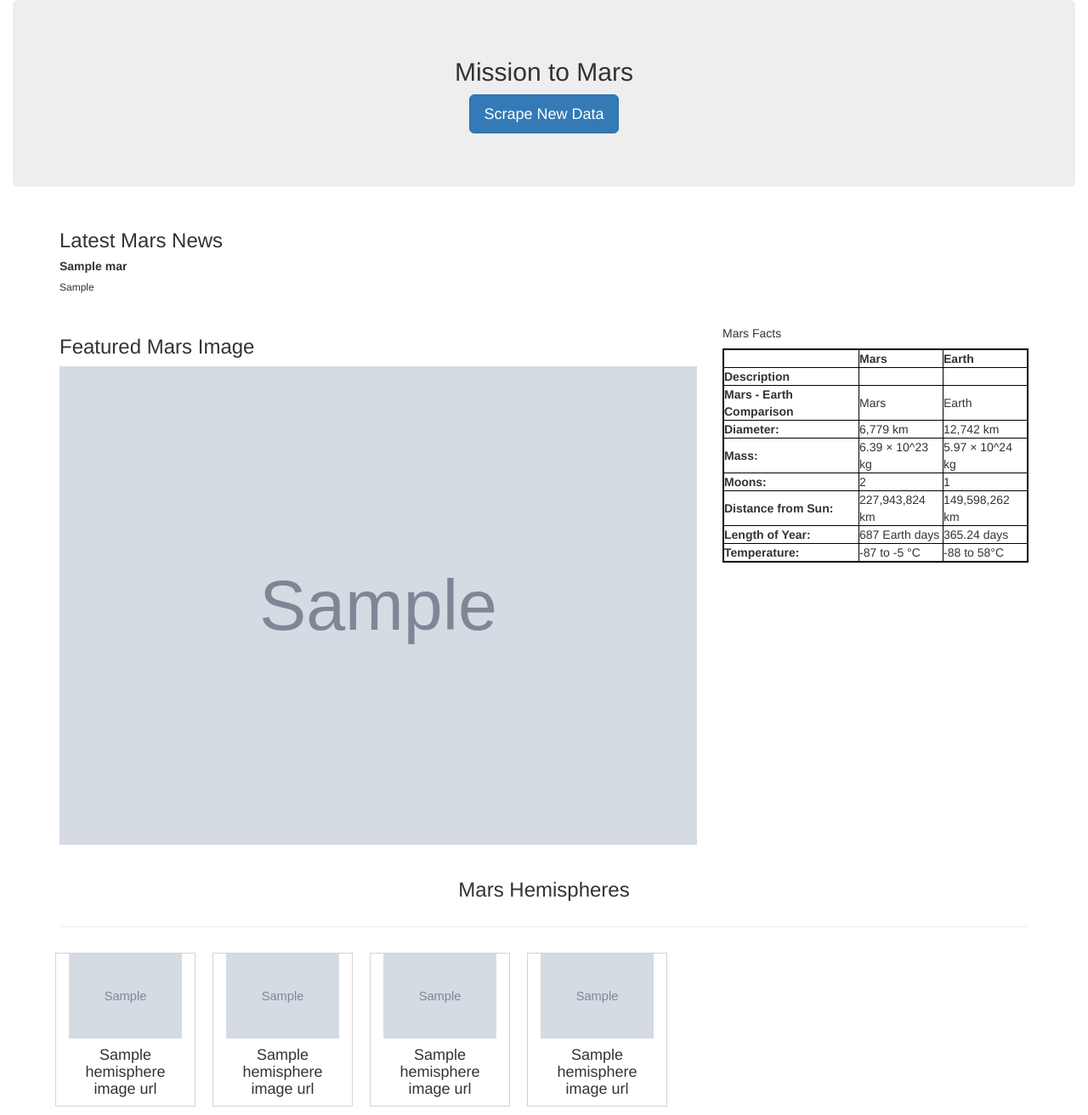
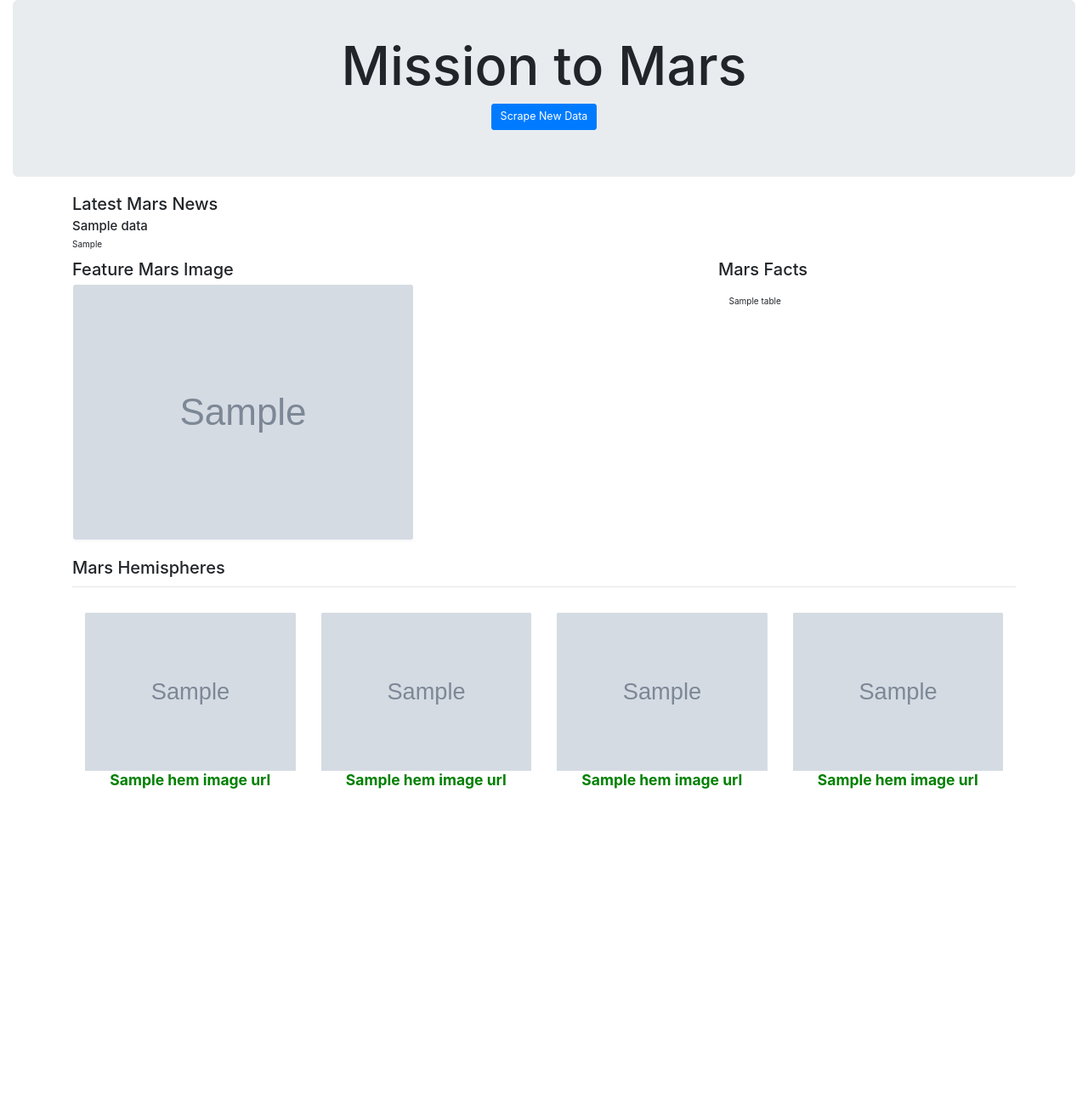
Before and after one commit to emergenceofmeg/Web-Scraping-Challenge, a Flask app: template templates/index.html in a window 1280 px wide. Shown: the whole page at 85% size. After the commit the page ends 928 px from the top, so only its background shows below. Run offline with Flask 2, Linux system fonts and the light colour scheme; the template is opened without the code that fills it: most values are stand-ins (such as "Sample title", 1, 10 or a date in 2020); grey boxes marked "Sample" are stand-in pictures; parts of the project's set-up code (start-up, migrations or seed data) failed here and were passed over; some libraries are stand-ins or nearby versions.

Commit message:
final commit

```diff
--- a/templates/index.html
+++ b/templates/index.html
@@ -5,141 +5,85 @@
     <meta charset="UTF-8">
     <meta name="viewport" content="width=device-width, initial-scale=1.0">
     <meta http-equiv="X-UA-Compatible" content="ie=edge">
-  <title> Mission to Mars</title>
+    <title>Mars</title>
     <link rel="stylesheet" href="https://maxcdn.bootstrapcdn.com/bootstrap/3.3.7/css/bootstrap.min.css">
+    <link rel="stylesheet" href="https://stackpath.bootstrapcdn.com/bootstrap/4.3.1/css/bootstrap.min.css" integrity="sha384-ggOyR0iXCbMQv3Xipma34MD+dH/1fQ784/j6cY/iJTQUOhcWr7x9JvoRxT2MZw1T" crossorigin="anonymous">
+
   </head>
-
 
   <body>
     <div class="container-fluid">
+      <div class="jumbotron text-center">
+        <h1>Mission to Mars</h1>
+        <p><a class="btn btn-primary btn-lg" href="/scrape" role="button">Scrape New Data</a></p>
+      </div>
+      <div class = "container">
+        <h2>Latest Mars News  </h2>
+        <h4>{{data.news_title}}</h4>
+        <p>{{data.news_p}}</p>
 
-    <div class="jumbotron text-center">
-      <h2>Mission to Mars</h1>
-      <p><a class="btn btn-primary btn-lg" href="/scrape" role="button">Scrape New Data</a></p>
+        <div class = "row">
+          <div class="col-md-8">
+            <h2>Feature Mars Image  </h2>
+            <img class = "panel" src="{{data.mars_img}}" alt="Mars">
+          </div>
+
+          <div class="col-md-4">
+            <h2>Mars Facts</h2>
+            <div class="card-body table-responsive ">{{data.table|safe}}</div>
           </div>
         </div>
 
-  <div class="container">
-    <div class="row">
-      <div class="col-sm-12">
-        <h3>Latest Mars News</h3>
-        <h5><b>{{mars.new_title}}</b></h4>
-        <h6>{{mars.new_p}}</h6>
-      </div>
-    </div>
-
-    <br>
-
-    <div class="row">
-      <div class="col-sm-8">
-        <h3>Featured Mars Image</h3>
-        <img src="{{ mars.featured_imaged_url }}", alt="Mars" width="100%" height = "100%" >
-      </div>
-
-
-      <div class="col-sm-4">
-        <h5>Mars Facts</h5>
-        <table border="1" class="dataframe" style = "border: 2px solid black; width:100%; height:80%;" >
-        <thead>
-          <tr style="text-align: right;">
-            <th></th>
-            <th>Mars</th>
-            <th>Earth</th>
-          </tr>
-        </thead>
-        <tbody >
-          <tr>
-            <td ><b>Description</b></td>
-            <td></td>
-            <td></td>
-          </tr>
-          <tr>
-            <td><b>Mars - Earth Comparison</b></td>
-            <td>Mars</td>
-            <td>Earth</td>
-          </tr>
-          <tr>
-            <td><b>Diameter:</b></td>
-            <td>6,779 km</td>
-            <td>12,742 km</td>
-          </tr>
-          <tr>
-            <td><b>Mass:</b></td>
-            <td>6.39 × 10^23 kg</td>
-            <td>5.97 × 10^24 kg</td>
-          </tr>
-          <tr>
-            <td><b>Moons:</b></td>
-            <td>2</td>
-            <td>1</td>
-          </tr>
-          <tr>
-            <td><b>Distance from Sun:</b></td>
-            <td>227,943,824 km</td>
-            <td>149,598,262 km</td>
-          </tr>
-          <tr>
-            <td><b>Length of Year:</b></td>
-            <td>687 Earth days</td>
-            <td>365.24 days</td>
-          </tr>
-          <tr>
-            <td><b>Temperature:</b></td>
-            <td>-87 to -5 °C</td>
-            <td>-88 to 58°C</td>
-          </tr>
-        </tbody>
-      </table>
-    </div>
-  </div>
-
-      <br>
-
-      <div class="row text-center">
-          <h3>Mars Hemispheres</h3>
-      </div>
-
-      <hr>
-          <div class="row">
-        <div class="col-sm-3" style = "width: 165px; border: 1px solid lightgrey; margin: 10px;">
-          <img src="{{ mars.hemisphere_image_urls[0]['img_url']}}" class="card-img-top" width="100%" height = "105%">
-          <div class="card-body text-center">
-            <h4 class="card-title">{{ mars.hemisphere_image_urls[0]['title']}}</h4>
-          </div>
-        </div>
-
-
-        <div class="col-sm-3" style = "width: 165px; border: 1px solid lightgrey;margin: 10px;">
-          <img src="{{ mars.hemisphere_image_urls[1]['img_url']}}" class="card-img-top" width="100%" height = "105%">
-          <div class="card-body text-center">
-            <h4 class="card-title">{{ mars.hemisphere_image_urls[1]['title']}}</h4>
-          </div>
-        </div>
-
-
-        <div class="col-sm-3" style = "width: 165px; border: 1px solid lightgrey;margin: 10px;">
-          <img src="{{ mars.hemisphere_image_urls[2]['img_url']}}" class="card-img-top" width="100%" height = "105%">
-          <div class="card-body text-center">
-            <h4 class="card-title">{{ mars.hemisphere_image_urls[2]['title']}}</h4>
-          </div>
-        </div>
-
-        <div class="col-sm-3" style = "width: 165px; border: 1px solid lightgrey;margin: 10px;">
-          <img src="{{ mars.hemisphere_image_urls[3]['img_url']}}" class="card-img-top" width="100%" height = "105%">
-          <div class="card-body text-center">
-            <h4 class="card-title">{{mars.hemisphere_image_urls[3]['title']}}</h4>
+           <h2 class = "title">Mars Hemispheres</h2>
+          <hr class = solid>
+          <div class = "container">
+            <div class = "row" style = "padding-top: 20px;">
+              <div class = "col-md-3">
+                <div class = "mx-auto">
+                  <div class = "card-bg-grey-card">
+                    <a href="{{data.hemisphere_images_urls[0].img_url}}">
+                    <img class = "card-img-top img-fluid" src="{{data.hemisphere_images_urls[0].img_url}}" alt = "{{data.hemisphere_images_urls[0].title}}"></a>
+                    <h3 class = "card-text text-center" style = "color:green;"><strong>{{data.hem_image_urls[0].title}}</strong></h3>
                   </div>
                 </div>
               </div>
 
+              <div class = "col-md-3">
+                <div class = "mx-auto">
+                  <div class = "card-bg-grey-card">
+                    <a href="{{data.hemisphere_images_urls[1].img_url}}">
+                    <img class = "card-img-top img-fluid" src="{{data.hemisphere_images_urls[1].img_url}}" alt = "{{data.hemisphere_images_urls[1].title}}"></a>
+                    <h3 class = "card-text text-center" style = "color:green;"><strong>{{data.hem_image_urls[1].title}}</strong></h3>
+                  </div>
+                </div>
+              </div>
 
+              <div class = "col-md-3">
+                <div class = "mx-auto">
+                  <div class = "card-bg-grey-card">
+                    <a href="{{data.hemisphere_images_urls[2].img_url}}">
+                    <img class = "card-img-top img-fluid" src="{{data.hemisphere_images_urls[2].img_url}}" alt = "{{data.hemisphere_images_urls[2].title}}"></a>
+                    <h3 class = "card-text text-center" style = "color:green;"><strong>{{data.hem_image_urls[2].title}}</strong></h3>
+                  </div>
+                </div>
+              </div>
+
+              <div class = "col-md-3">
+                <div class = "mx-auto">
+                  <div class = "card-bg-grey-card">
+                    <a href="{{data.hemisphere_images_urls[3].img_url}}">
+                    <img class = "card-img-top img-fluid" src="{{data.hemisphere_images_urls[3].img_url}}" alt = "{{data.hemisphere_images_urls[3].title}}"></a>
+                    <h3 class = "card-text text-center" style = "color:green;"><strong>{{data.hem_image_urls[3].title}}</strong></h3>
+                  </div>
+                </div>
+              </div>
 
             </div>
+          </div>
 
+        </div>
+      </div>
+    </div>
   </body>
 
 </html>
-
-<script src="https://code.jquery.com/jquery-3.3.1.slim.min.js" integrity="sha384-q8i/X+965DzO0rT7abK41JStQIAqVgRVzpbzo5smXKp4YfRvH+8abtTE1Pi6jizo" crossorigin="anonymous"></script>
-<script src="https://cdnjs.cloudflare.com/ajax/libs/popper.js/1.14.7/umd/popper.min.js" integrity="sha384-UO2eT0CpHqdSJQ6hJty5KVphtPhzWj9WO1clHTMGa3JDZwrnQq4sF86dIHNDz0W1" crossorigin="anonymous"></script>
-<script src="https://stackpath.bootstrapcdn.com/bootstrap/4.3.1/js/bootstrap.min.js" integrity="sha384-JjSmVgyd0p3pXB1rRibZUAYoIIy6OrQ6VrjIEaFf/nJGzIxFDsf4x0xIM+B07jRM" crossorigin="anonymous"></script>
```
Also changed, not shown: README.md. Lines whose indentation alone changed are shown as unchanged.
